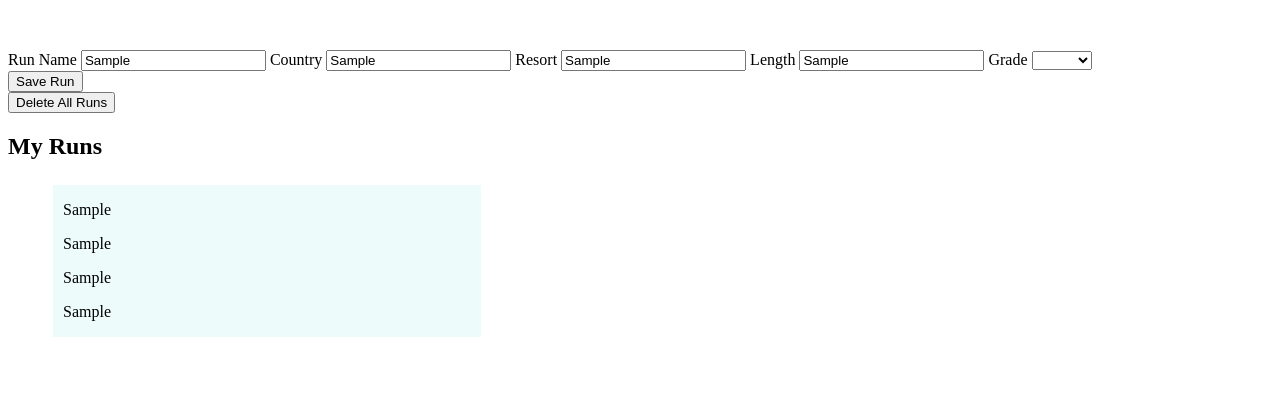
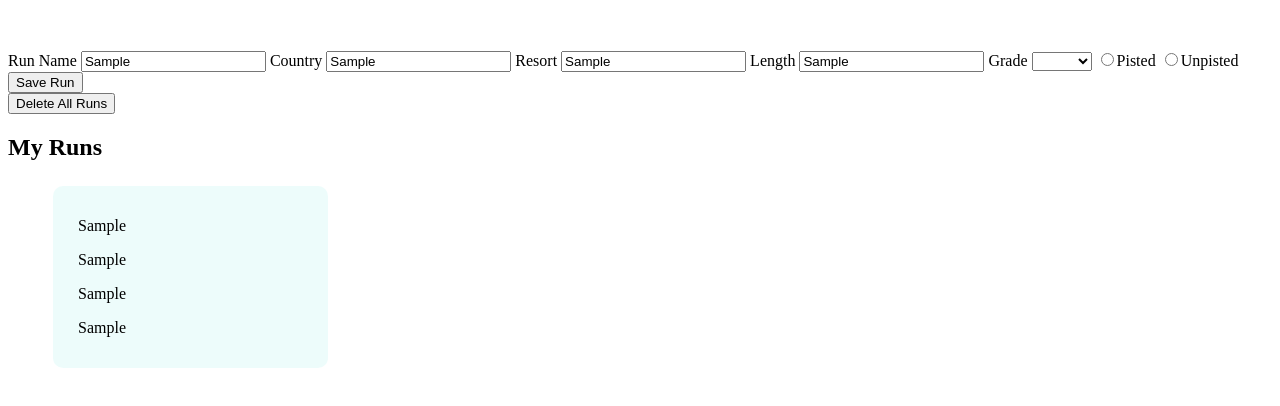
Before and after one commit to Neil-Watkins1/NeilW_HW_15Feb, a plain HTML site: page index.html in a window 1280 px wide. Both pictures are taken after typing "Sample", "Sample", "Sample", "Sample" into the empty fields and a click on the input "Save Run". Shown: the part 148-554 px from the top of the page. Drawn offline with Linux system fonts and the light colour scheme.

Commit message:
radio buttos added

```diff
--- a/css/main.css
+++ b/css/main.css
@@ -29,7 +29,8 @@ li {
 display:inline-block;
 background-color: rgba(175, 243, 236, 0.23);
 margin: 5px 5px;
-padding: 15 px;
-width: 35%;
+padding: 15px;
+width: 20%;
 text-indent: 10px;
+border-radius: 10px;
 }
--- a/index.html
+++ b/index.html
@@ -40,6 +40,10 @@
     <option value="Black">Black</option>
   </select>
 </div>
+<div class="form-item">
+  <input type="radio" name="piste" value="Pisted">Pisted</input>
+<input type="radio" name="piste" value="Unpisted">Unpisted</input>
+</div>
 </div>
 <input type="submit" value="Save Run"/>
 </form>
--- a/js/app.js
+++ b/js/app.js
@@ -36,6 +36,18 @@ const handleFormSubmit = function(event){
   listElement.appendChild(grade);
 
 
+
+  const piste = document.createElement('p');
+piste.textContent = this.piste.value;
+listElement.appendChild(piste);
+
+const delButton = document.createElement('button');
+const buttonText = document.createTextNode ('Delete Run');
+delButton.appendChild(buttonText);
+// document.body.appendChild(delButton);
+
+
+
   const my_runs = document.querySelector('#my_runs');
 my_runs.appendChild(listElement);
 
```
